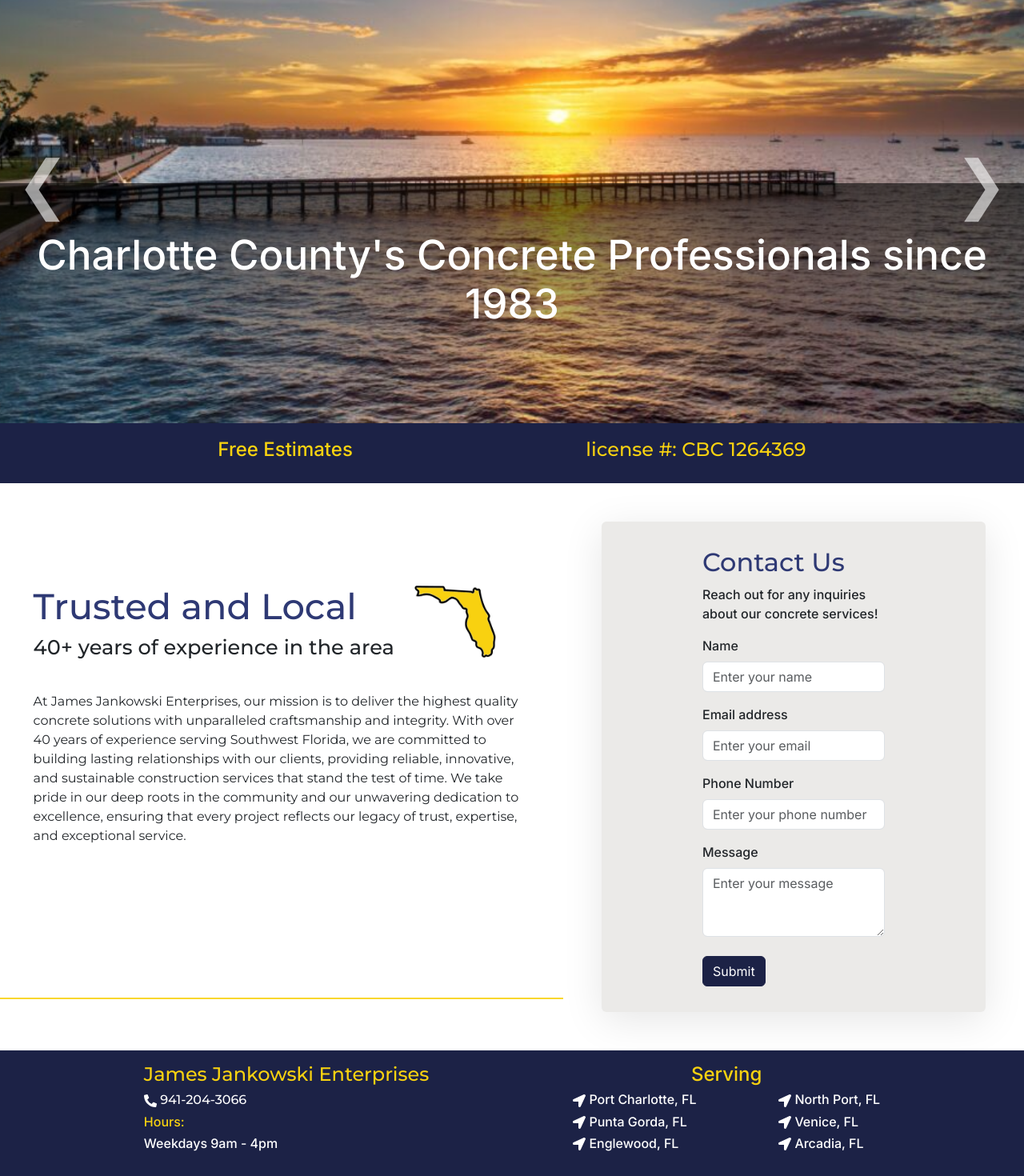
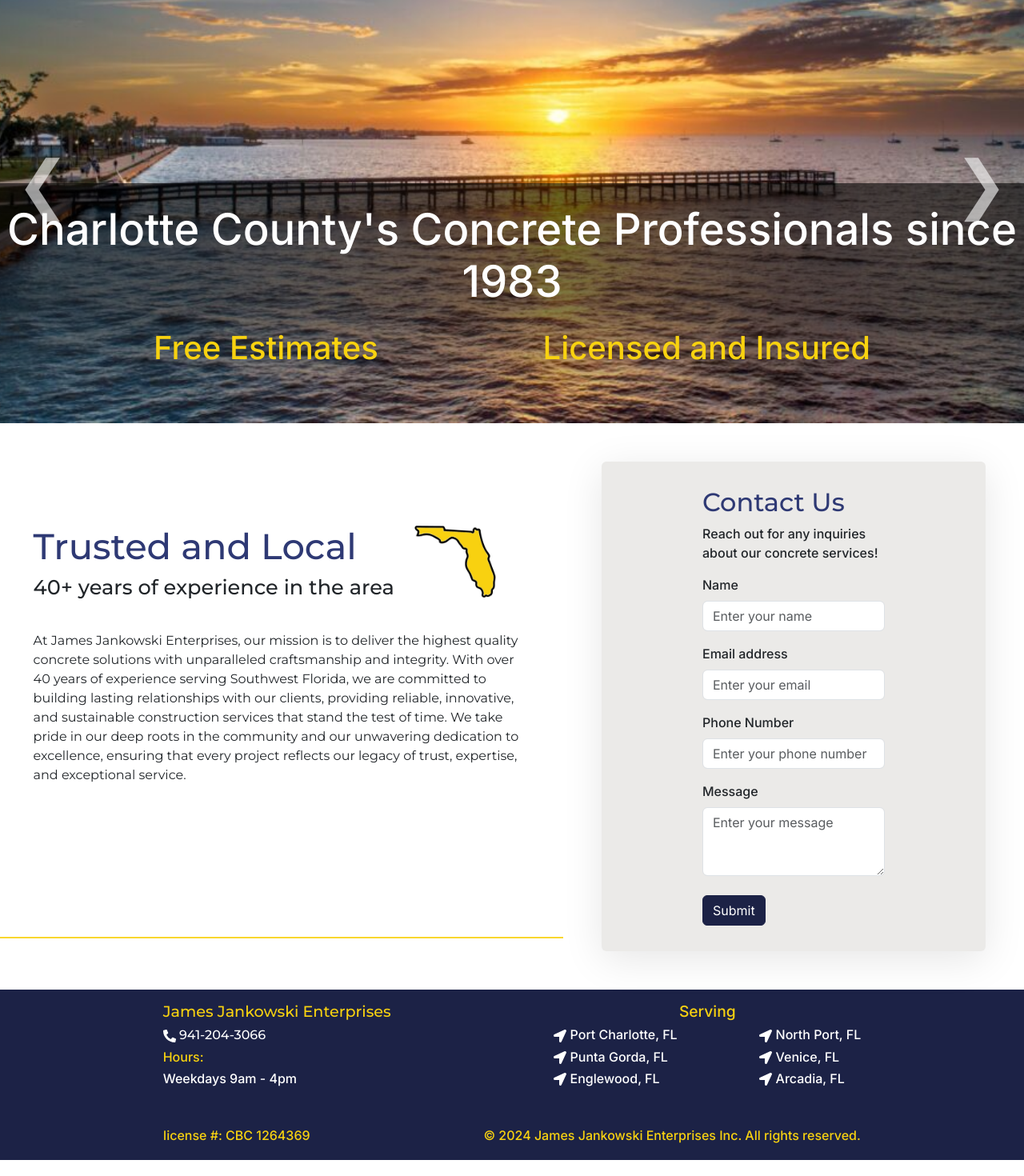
Before and after one commit to AmJann/jamesjEnterprises, a React (Vite) app: page / in a window 1280 px wide. Shown: the part 151-1621 px from the top of the page at 80% size. Built offline with nearby package versions, Linux system fonts and the light colour scheme.

Commit message:
more styling

```diff
--- a/src/components/Carousel.jsx
+++ b/src/components/Carousel.jsx
@@ -44,6 +44,7 @@ const Carousel = () => {
   const [currentDescription, setCurrentDescription] = useState(
     descriptiveText[0]
   );
+
   const carouselInnerRef = useRef(null);
 
   const goToPrevious = () => {
@@ -119,6 +120,15 @@ const Carousel = () => {
               <a href="tel:+19412043066" className="descriptionText1">
                 {currentDescription}
               </a>
+              <div className="descriptionText2Container">
+                <h3 className="descriptionText2 goldFont interFont">
+                  Free Estimates
+                </h3>
+                <h3 className="descriptionText2 goldFont interFont">
+                  {" "}
+                  Licensed and Insured
+                </h3>
+              </div>
             </div>
           </div>
         ))}
--- a/src/components/Footer.jsx
+++ b/src/components/Footer.jsx
@@ -1,10 +1,12 @@
 import React from "react";
 import "../styles/footer.css";
 import { FaLocationArrow, FaPhoneAlt, FaHome } from "react-icons/fa";
+import FreeEstimates from "./FreeEstimates";
 
 function Footer() {
   return (
-    <footer className="footerContainer montserratFont">
+    <div>
+      <div className="footerContainer montserratFont">
         <div className="contactContainer">
           <h4 className="montserratFont footerCategory">
             James Jankowski Enterprises
@@ -48,7 +50,9 @@ function Footer() {
             </div>
           </div>
         </div>
-    </footer>
+      </div>
+      <FreeEstimates />
+    </div>
   );
 }
 
--- a/src/components/FreeEstimates.jsx
+++ b/src/components/FreeEstimates.jsx
@@ -1,13 +1,12 @@
 import React from "react";
 import "../styles/main.css";
-import { FaPhone } from "react-icons/fa";
 
 function FreeEstimates() {
   return (
-    <div className="freeEstimatesContainer">
-      <h2 className="freeEstimates  goldFont"> Free Estimates</h2>
-      <h2 className="freeEstimates montserratFont goldFont">
-        license #: CBC 1264369
+    <div className="freeEstimatesContainer montserratFont">
+      <h2 className="freeEstimates goldFont">license #: CBC 1264369</h2>
+      <h2 className="freeEstimates  goldFont">
+        © 2024 James Jankowski Enterprises Inc. All rights reserved.
       </h2>
     </div>
   );
--- a/src/components/MissionState.jsx
+++ b/src/components/MissionState.jsx
@@ -1,5 +1,4 @@
 import React from "react";
-import Florida from "../assets/florida-no-bg.png";
 import "../styles/main.css";
 import yellowFlorida from "../assets/yellow-fl-no-bg.png";
 
@@ -32,7 +31,6 @@ function MissionState() {
         every project reflects our legacy of trust, expertise, and exceptional
         service.
       </p>
-      {/* <ContactForm /> */}
     </div>
   );
 }
--- a/src/pages/Home.jsx
+++ b/src/pages/Home.jsx
@@ -1,5 +1,4 @@
 import React from "react";
-import HeaderImg from "../components/HeaderImg";
 import MissionState from "../components/MissionState";
 import Carousel from "../components/Carousel";
 import "bootstrap/dist/css/bootstrap.min.css";
@@ -11,7 +10,7 @@ function Home() {
     <>
       {/* <HeaderImg /> */}
       <Carousel />
-      <FreeEstimates />
+      {/* <FreeEstimates /> */}
       <div className="missionContactContainer">
         <MissionState />
         <ContactForm />
--- a/src/styles/carousel.css
+++ b/src/styles/carousel.css
@@ -81,7 +81,7 @@
   background: linear-gradient(
     to bottom,
     rgba(0, 0, 0, 0.6),
-    rgba(0, 0, 0, 0.3),
+    rgba(0, 0, 0, 0.5),
     transparent
   );
 }
@@ -108,8 +108,8 @@
 
 .carousel-text1 {
   position: absolute;
-  font-size: 3.2em;
-  top: 70%;
+  font-size: 3.4em;
+  top: 65%;
   left: 50%;
   transform: translate(-50%, -50%);
   color: white;
@@ -126,8 +126,8 @@
 
 .descriptionText1 {
   position: absolute;
-  font-size: 2.3vw;
-  top: 80%;
+  font-size: 2.5em;
+  top: 73%;
   left: 50%;
   transform: translate(-50%, -50%);
   color: white;
@@ -136,6 +136,23 @@
   color: #f8d210;
 }
 
+.descriptionText2 {
+  font-size: 1em;
+}
+
+.descriptionText2Container {
+  display: flex;
+  justify-content: space-between;
+  position: absolute;
+  font-size: 2.5em;
+  top: 85%;
+  left: 50%;
+  transform: translate(-50%, -50%);
+  z-index: 2;
+  text-decoration: none;
+  color: #f8d210;
+  width: 70vw;
+}
 @media only screen and (max-width: 1024px) {
   .carousel-item1 img {
     width: 120%;
@@ -152,6 +169,10 @@
     font-size: 1.6rem;
   }
 
+  .descriptionText2 {
+    font-size: 1.6rem;
+  }
+
   .carousel-button1 {
     font-size: 3em;
   }
--- a/src/styles/footer.css
+++ b/src/styles/footer.css
@@ -42,6 +42,7 @@
   color: white;
   font-weight: 200;
   padding: 1em 0;
+  height: 20vh;
 }
 .contactContainer {
   color: white;
@@ -53,7 +54,7 @@
 
 .footerCategory {
   color: #f8d210;
-  font-size: 1.5em;
+  font-size: 1.2em;
   text-align: center;
 }
 
@@ -79,6 +80,7 @@
 @media only screen and (max-width: 1024px) {
   .footerContainer {
     flex-direction: column;
+    height: 30vh;
   }
 
   .contactContainer {
@@ -96,7 +98,7 @@
   }
 
   .footerItem {
-    font-size: 0.95em;
+    font-size: 0.9em;
   }
 
   .footerCategory {
--- a/src/styles/main.css
+++ b/src/styles/main.css
@@ -116,7 +116,7 @@
   }
 
   .content {
-    font-size: 4vw;
+    font-size: 1.4em;
   }
 
   .floridaImageContainer {
@@ -138,9 +138,8 @@
 
 .freeEstimates {
   color: white;
-  font-size: 1.5rem;
+  font-size: 1rem;
   text-align: center;
-
   padding: 0.8em;
 }
 
@@ -161,13 +160,13 @@
   }
 
   .freeEstimates {
-    font-size: 0.8rem;
+    font-size: 0.5rem;
   }
 }
 
 @media only screen and (max-width: 1024px) {
   .freeEstimates {
-    font-size: 1.1rem;
+    font-size: 0.8rem;
   }
   .missionContainer {
     margin-top: 2rem;
```
Lines whose indentation alone changed are shown as unchanged.
